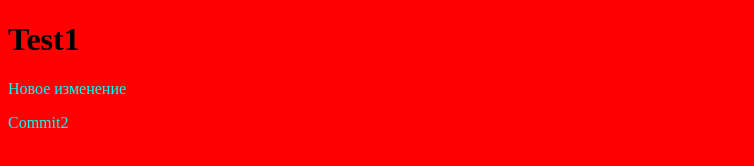
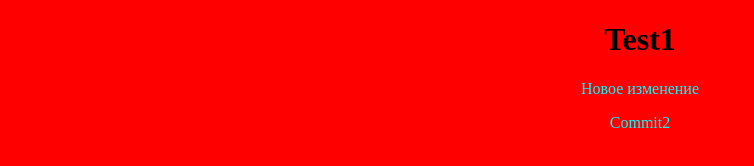
Before and after one commit to drtrem/site, a plain HTML site: page index.html in a window 1280 px wide. Shown: the whole page, without its empty margins (0-754 px from the left). Drawn offline with Linux system fonts and the light colour scheme.

Commit message:
ser center

```diff
--- a/css/style.css
+++ b/css/style.css
@@ -1,5 +1,8 @@
 body {
     background: red;
+    margin: 0 auto;
+    width: 1000px;
+    text-align: center;
 }
 p {
     color: aqua;
```
